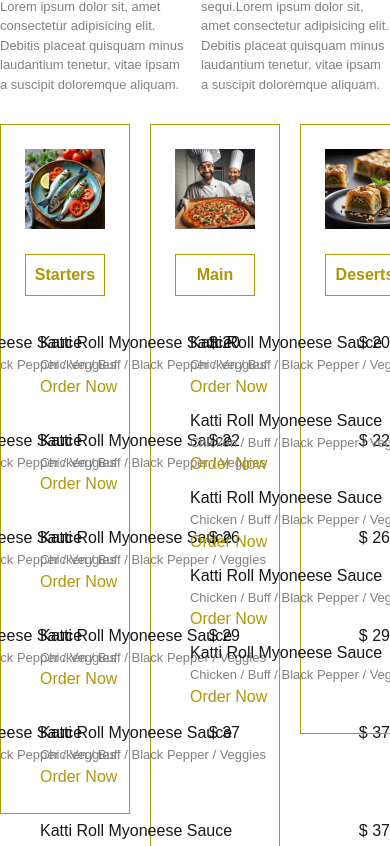
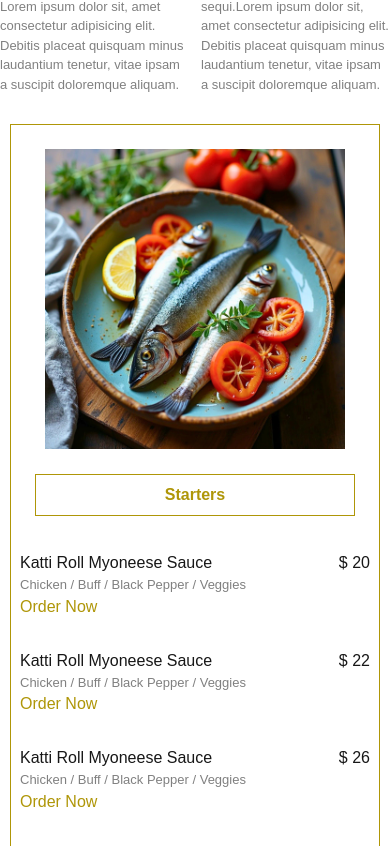
Before and after one commit to Biki101/delicious, a Next.js app: page /menu in a window 390 px wide. Shown: the part 1038-1884 px from the top of the page. Built offline with nearby package versions, Linux system fonts and the light colour scheme.

Commit message:
added responsiveness to the menu section

```diff
--- a/src/app/components/Menu/menu.tsx
+++ b/src/app/components/Menu/menu.tsx
@@ -3,7 +3,7 @@ import MenuSection from "../MenuSection/menu-section";
 
 export default function Menu() {
   return (
-    <div className="outer-container flex flex-col gap-[40px]">
+    <div className="w-full xl:w-[1280px] m-auto flex flex-col gap-[40px]">
       {/* Menu Header */}
       <div className="h-[150px] bg-black w-full p-[22px]">
         <div className="border-[2px] border-[var(--gold-color)] w-full h-full flex flex-col items-center justify-center ">
--- a/src/app/components/MenuSection/menu-section.tsx
+++ b/src/app/components/MenuSection/menu-section.tsx
@@ -7,8 +7,8 @@ import menuImage3 from "../../assets/menu-image3.jpg";
 
 export default function MenuSection() {
   return (
-    <div className="flex gap-[20px]">
-      <div className="w-1/3 border-[1px] border-[var(--gold-color)] p-[24px] flex flex-col items-center gap-[25px] h-fit hover:shadow-sm hover:shadow-[#00000079]">
+    <div className="flex flex-wrap justify-center gap-[20px]">
+      <div className="w-1/3 min-w-[370px] max-w-[400px]  border-[1px] border-[var(--gold-color)] p-[24px] flex flex-col items-center gap-[25px] h-fit hover:shadow-sm hover:shadow-[#00000079]">
         <Image
           src={menuImage3}
           width={550}
@@ -45,7 +45,7 @@ export default function MenuSection() {
           />
         </div>
       </div>
-      <div className="w-1/3 border-[1px] border-[var(--gold-color)] p-[24px] flex flex-col items-center gap-[25px] h-fit hover:shadow-sm hover:shadow-[#00000079]">
+      <div className="w-1/3 min-w-[370px] max-w-[400px] border-[1px] border-[var(--gold-color)] p-[24px] flex flex-col items-center gap-[25px] h-fit hover:shadow-sm hover:shadow-[#00000079]">
         <Image
           src={menuImage1}
           width={550}
@@ -88,7 +88,7 @@ export default function MenuSection() {
           />
         </div>
       </div>
-      <div className="w-1/3 border-[1px] border-[var(--gold-color)] p-[24px] flex flex-col items-center gap-[25px] h-fit hover:shadow-sm hover:shadow-[#00000079]">
+      <div className="w-1/3 min-w-[370px] max-w-[400px] border-[1px] border-[var(--gold-color)] p-[24px] flex flex-col items-center gap-[25px] h-fit hover:shadow-sm hover:shadow-[#00000079]">
         <Image
           src={menuImage2}
           width={550}
--- a/src/app/page.tsx
+++ b/src/app/page.tsx
@@ -58,7 +58,7 @@ export default function Home() {
       </div>
       {/* banner end*/}
       <TodaySpecial />
-      {/* <Menu /> */}
+      <Menu />
       {/* <Footer /> */}
     </div>
   );
```
